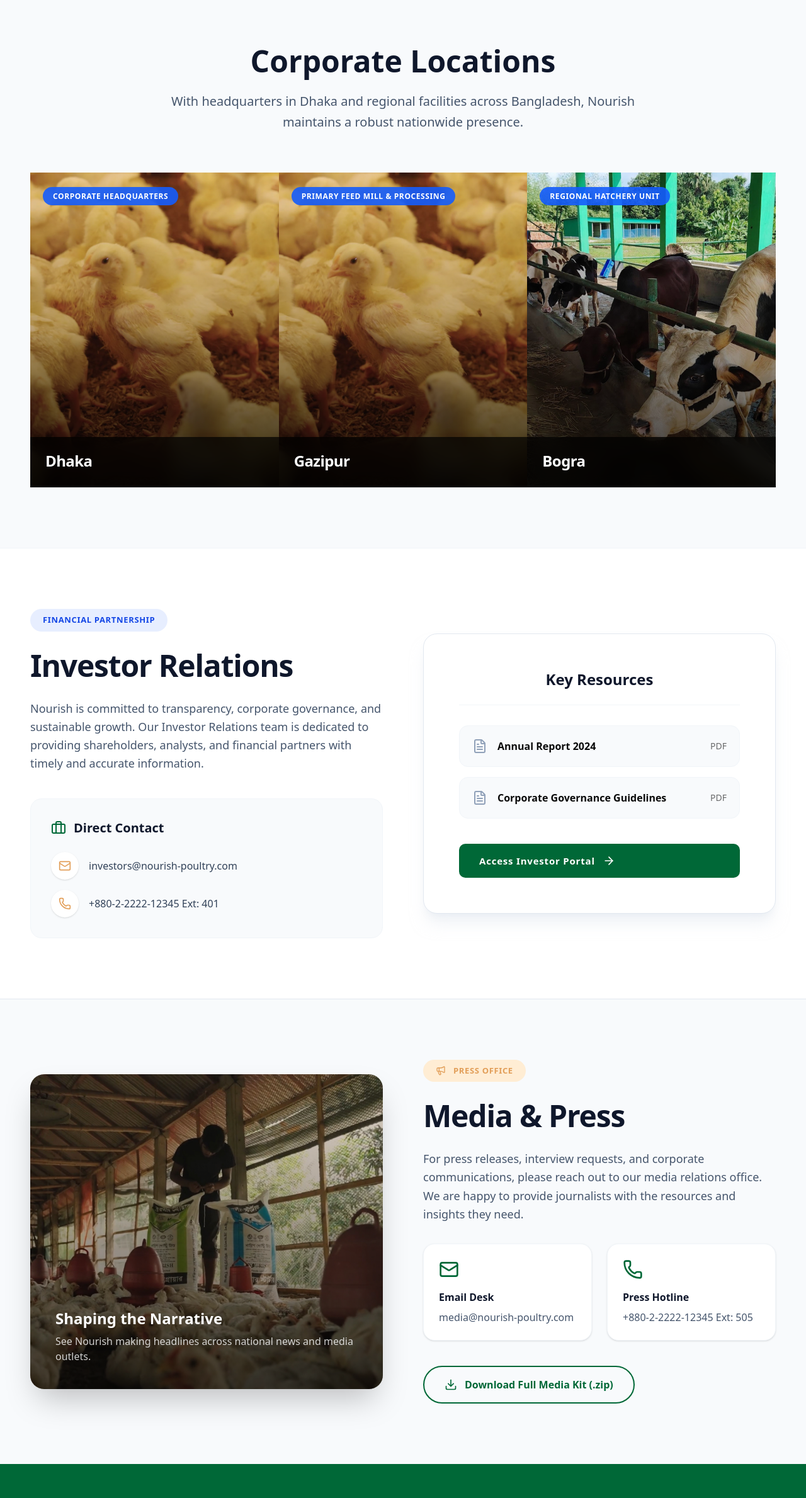
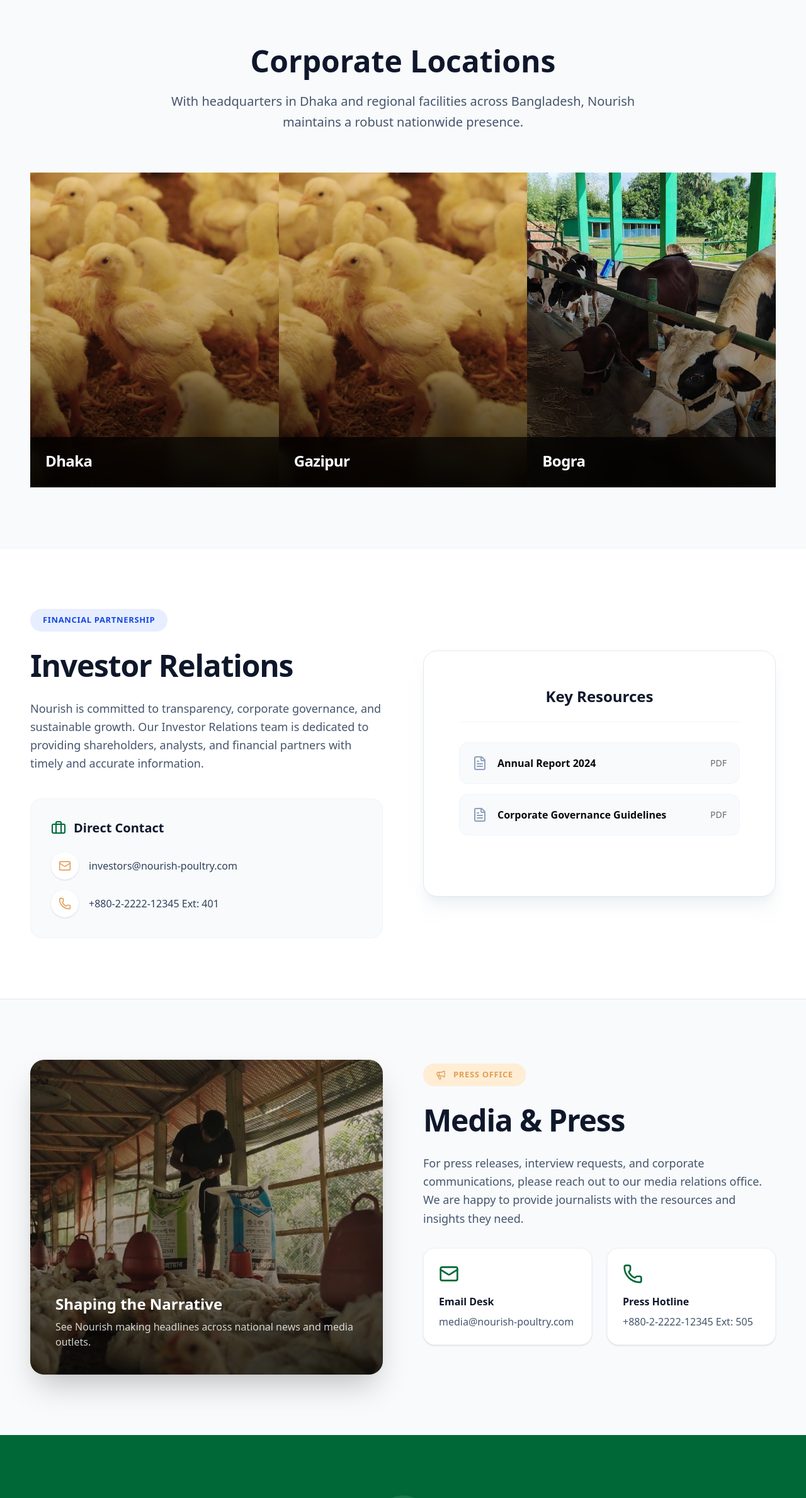
Before and after one commit to Likhon22/nourish, a Next.js app: page /contact in a window 1280 px wide. Shown: the part 1402-3781 px from the top of the page at 63% size. Built offline with nearby package versions, Linux system fonts and the light colour scheme.

Commit message:
refactor: Remove location type data and display, media kit link, and investor portal button from contact sections.

```diff
--- a/src/components/features/contact/corporate-locations.tsx
+++ b/src/components/features/contact/corporate-locations.tsx
@@ -31,12 +31,7 @@ export function CorporateLocations() {
                             className="object-cover"
                         />
 
-                        {/* Top Badge */}
-                        <div className="absolute top-6 left-5 z-20">
-                            <span className="px-4 py-1.5 bg-blue-600/90 backdrop-blur-sm text-white text-xs font-bold rounded-full uppercase tracking-wider">
-                                {location.type}
-                            </span>
-                        </div>
+
 
                         {/* Bottom Text Overlay Strip */}
                         <div className={cn(
--- a/src/components/features/contact/investor-relations.tsx
+++ b/src/components/features/contact/investor-relations.tsx
@@ -82,7 +82,7 @@ export function InvestorRelations() {
                             ))}
                         </div>
 
-                        <PrimaryButton text="Access Investor Portal" className="w-full justify-center" />
+
                     </motion.div>
                 </div>
 
--- a/src/components/features/contact/media-inquiries.tsx
+++ b/src/components/features/contact/media-inquiries.tsx
@@ -51,15 +51,7 @@ export function MediaInquiries() {
                             )}
                         </div>
 
-                        {MEDIA_CONTACT.mediaKitLink && (
-                            <a
-                                href={MEDIA_CONTACT.mediaKitLink}
-                                className="inline-flex items-center gap-3 border-2 border-[#006837] text-[#006837] hover:bg-[#006837] hover:text-white px-8 py-4 rounded-full font-bold transition-colors"
-                            >
-                                <Download className="size-5" />
-                                Download Full Media Kit (.zip)
-                            </a>
-                        )}
+
                     </motion.div>
                 </div>
 
--- a/src/data/content/contact/contact-data.ts
+++ b/src/data/content/contact/contact-data.ts
@@ -1,7 +1,7 @@
 export interface LocationData {
     id: string;
     city: string;
-    type: string;
+
     address: string;
     phone: string;
     email: string;
@@ -21,7 +21,6 @@ export const CORPORATE_LOCATIONS: LocationData[] = [
     {
         id: "hq-dhaka",
         city: "Dhaka",
-        type: "Corporate Headquarters",
         address: "Nourish Center, Bir Uttam Mir Shawkat Sarak, Tejgaon I/A, Dhaka-1208, Bangladesh",
         phone: "+880-2-2222-12345",
         email: "info@nourish-poultry.com",
@@ -30,7 +29,6 @@ export const CORPORATE_LOCATIONS: LocationData[] = [
     {
         id: "factory-gazipur",
         city: "Gazipur",
-        type: "Primary Feed Mill & Processing",
         address: "Mawna, Sreepur, Gazipur, Bangladesh",
         phone: "+880-9612-345678",
         email: "operations@nourish-poultry.com",
@@ -39,7 +37,6 @@ export const CORPORATE_LOCATIONS: LocationData[] = [
     {
         id: "hatchery-bogra",
         city: "Bogra",
-        type: "Regional Hatchery Unit",
         address: "Sherpur Road, Bogra, Bangladesh",
         phone: "+880-51-67890",
         email: "hatchery.bogra@nourish-poultry.com",
@@ -65,7 +62,7 @@ export const MEDIA_CONTACT = {
     description: "For press releases, interview requests, and corporate communications, please reach out to our media relations office. We are happy to provide journalists with the resources and insights they need.",
     email: "media@nourish-poultry.com",
     phone: "+880-2-2222-12345 Ext: 505",
-    mediaKitLink: "/resources/media-kit.zip"
+
 };
 
 export const WHATSAPP_CONTACT = {
```
